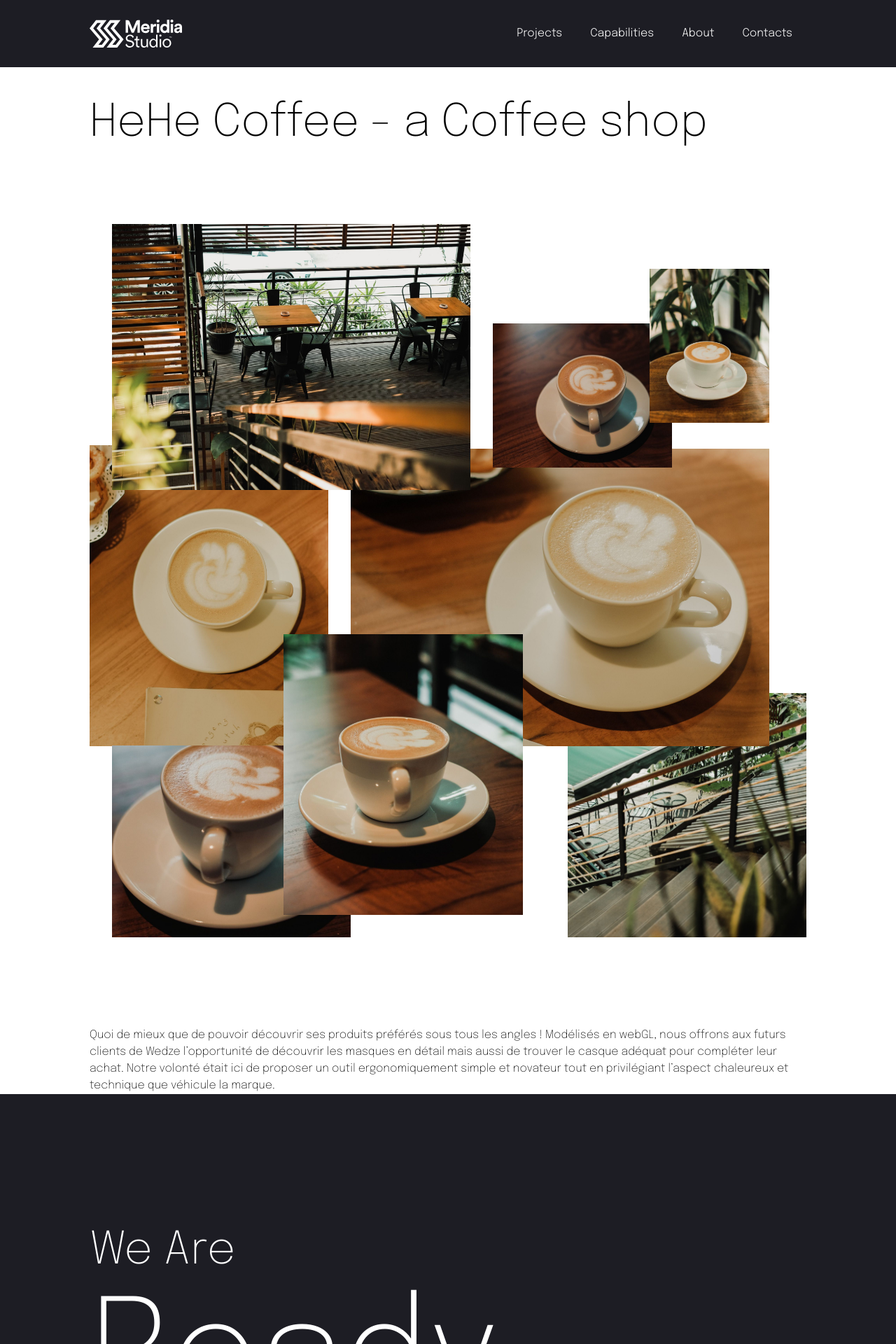
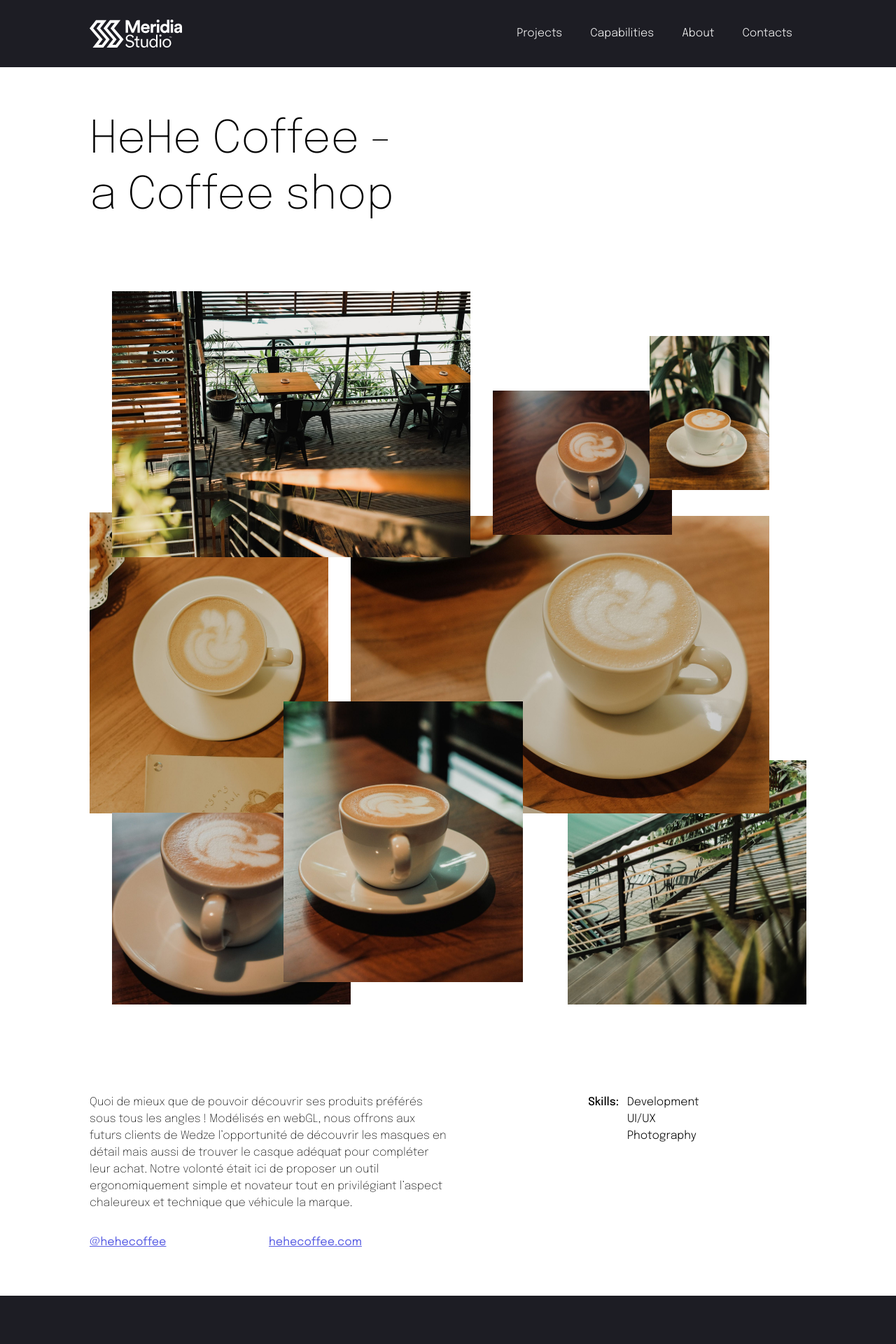
Before and after one commit to hprasetyou/meridia, a Nuxt app: page /project/hehe-coffee in a window 1280 px wide. Shown: the top 1920 px of the page at 70% size. Built offline with nearby package versions, Linux system fonts and the light colour scheme; what vue-smooth-scrollbar would draw is missing.

Commit message:
project layout

```diff
--- a/components/data/data.js
+++ b/components/data/data.js
@@ -21,9 +21,15 @@
       {
         slug: 'hehe-coffee',
         type: 'photo-gallery',
-        title: 'Photo Product',
-        description: 'HeHe Coffee - a Coffee shop',
+        title: 'HeHe Coffee',
+        description: 'a Coffee shop',
         img: 'works-photo-1.jpg',
+        longDescription: 'Quoi de mieux que de pouvoir découvrir ses produits préférés sous tous les angles ! Modélisés en webGL, nous offrons aux futurs clients de Wedze l’opportunité de découvrir les masques en détail mais aussi de trouver le casque adéquat pour compléter leur achat. Notre volonté était ici de proposer un outil ergonomiquement simple et   novateur tout en privilégiant l’aspect chaleureux et technique que véhicule la marque.',
+        skills: [
+          'Development',
+          'UI/UX',
+          'Photography'
+        ],
         gallery: [
           {
             title: '',
@@ -99,7 +105,16 @@
             }
           }
         ],
-        link: ''
+        links: [
+          {
+            text: '@hehecoffee',
+            url: ''
+          },
+          {
+            text: 'hehecoffee.com',
+            url: 'http://hehecoffee.com'
+          }
+        ]
       },
       {
         title: 'Photo Product',
--- a/components/pageSection/OurProjects.vue
+++ b/components/pageSection/OurProjects.vue
@@ -19,10 +19,10 @@
                 <img :src="require('~/assets/img/pages/' + item.img)" class="w-full" alt="">
               </div>
               <h3 class="text-4xl mb-4">
-                {{ item.title }}
+                {{ currentService.title }}
               </h3>
               <p class="mb-3">
-                {{ item.description }}
+                {{ item.title }} - {{ item.description }}
               </p>
               <nuxt-link class="underline hover:text-indigo-600" :to="`/project/${item.slug}`">
                 See More
--- a/pages/project/_slug.vue
+++ b/pages/project/_slug.vue
@@ -1,6 +1,9 @@
 <template>
   <div>
-    <div class="page-title my-8">
+    <div class="page-title my-8 lg:mt-16 leading-tight">
+      <h1 class="font-extra-light text-6xl">
+        {{ currentProject.title }} -
+      </h1>
       <h1 class="font-extra-light text-6xl">
         {{ currentProject.description }}
       </h1>
@@ -8,17 +11,37 @@
     <template>
       <photo-gallery :images="currentProject.gallery" />
     </template>
-    <div class="long-description">
-      <p class="font-extra-light">
-        Quoi de mieux que de pouvoir découvrir ses produits préférés sous tous
-les angles ! Modélisés en webGL, nous offrons aux futurs clients de Wedze
-l’opportunité de découvrir les masques en détail mais aussi de trouver le
-casque adéquat pour compléter leur achat.
-
-Notre volonté était ici de proposer un outil ergonomiquement simple et
-novateur tout en privilégiant l’aspect chaleureux et technique que
-véhicule la marque.
-      </p>
+    <div class="flex flex-wrap mb-16">
+      <div class="md:w-1/2">
+        <div class="long-description">
+          <p class="font-extra-light">
+            {{ currentProject.longDescription }}
+          </p>
+        </div>
+        <div class="flex mt-8">
+          <div v-for="(item, i) in currentProject.links" :key="i" class="w-1/2">
+            <a class="text-indigo-600 underline" :href="item.url">{{ item.text }}</a>
+          </div>
+        </div>
+      </div>
+      <div class="md:w-1/2">
+        <div class="w-full flex">
+          <div class="mx-auto">
+            <div class="flex">
+              <div class="w-1/2 text-right mr-3 font-medium">
+                Skills:
+              </div>
+              <div class="w-1/2 font-light">
+                <ul>
+                  <li v-for="(item, i) in currentProject.skills" :key="i">
+                    {{ item }}
+                  </li>
+                </ul>
+              </div>
+            </div>
+          </div>
+        </div>
+      </div>
     </div>
   </div>
 </template>
```
